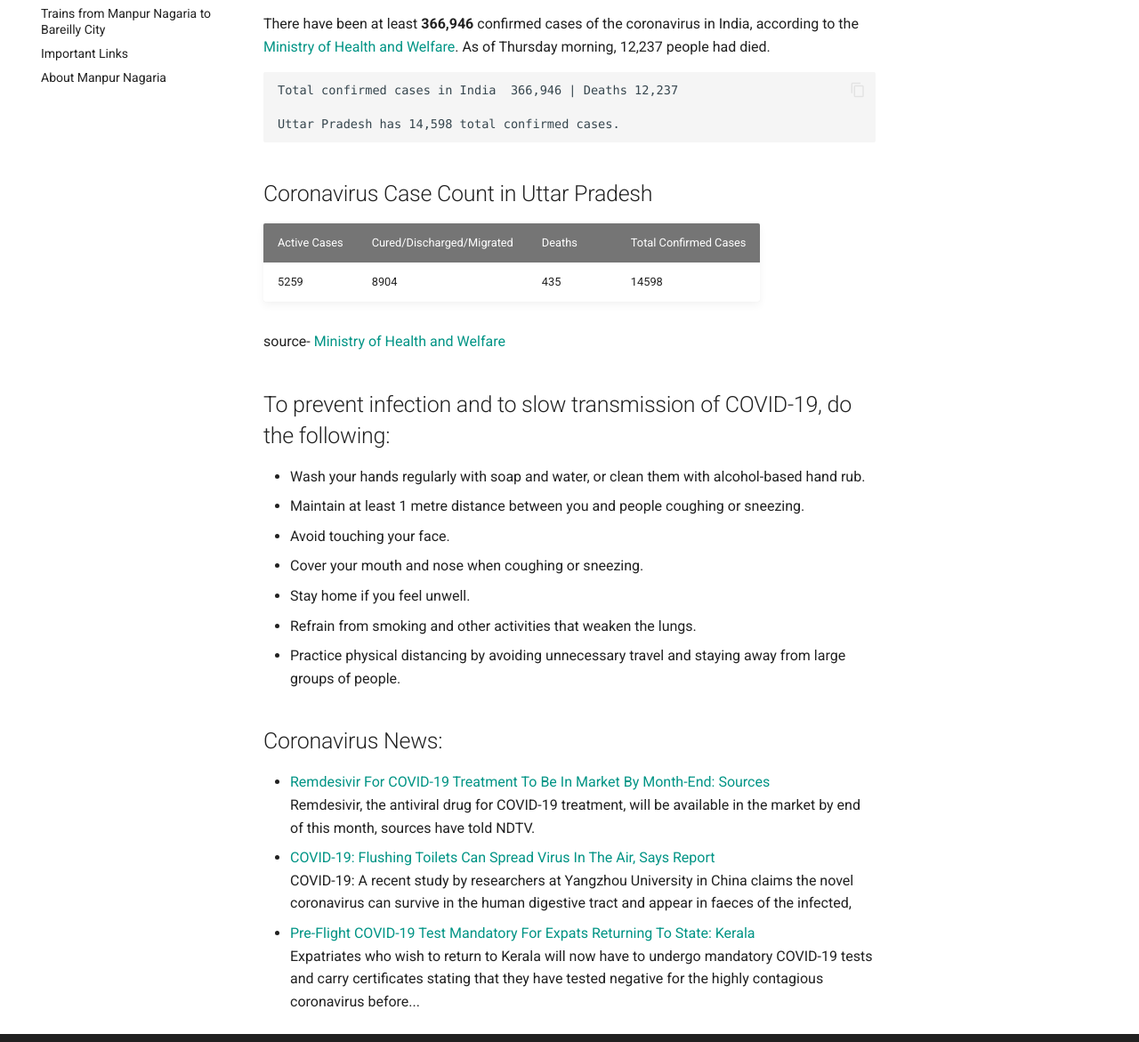
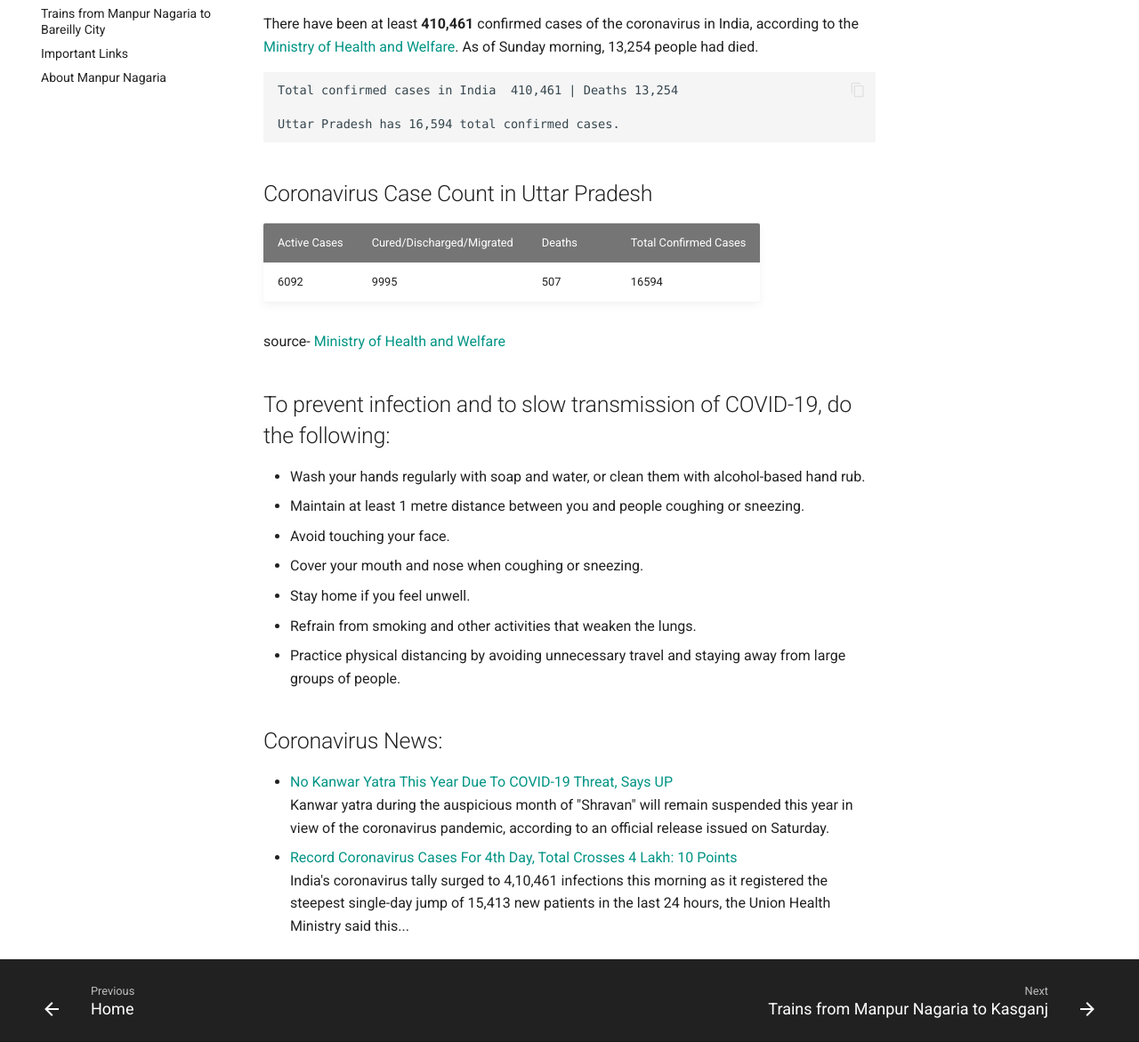
Before and after one commit to manpurnagaria/manpurnagaria.github.io, a plain HTML site: page india-coronavirus-cases/index.html in a window 1280 px wide. Shown: the part 222-1393 px from the top of the page at 89% size. Drawn offline with Linux system fonts and the light colour scheme.

Commit message:
Add files via upload

```diff
--- a/india-coronavirus-cases/index.html
+++ b/india-coronavirus-cases/index.html
@@ -350,12 +350,12 @@
 
 
 
-                <p><small>Thu Jun 18 2020</small></p>
+                <p><small>Sun Jun 21 2020</small></p>
 <h1 id="coronavirus-case-count-in-india">Coronavirus Case Count in India</h1>
-<p>There have been at least <b>366,946</b> confirmed cases of the coronavirus in India, according to the <a href="https://www.mohfw.gov.in/">Ministry of Health and Welfare</a>. As of Thursday morning, 12,237 people had died.</p>
-<pre><code>Total confirmed cases in India  366,946 | Deaths 12,237
+<p>There have been at least <b>410,461</b> confirmed cases of the coronavirus in India, according to the <a href="https://www.mohfw.gov.in/">Ministry of Health and Welfare</a>. As of Sunday morning, 13,254 people had died.</p>
+<pre><code>Total confirmed cases in India  410,461 | Deaths 13,254
 
-Uttar Pradesh has 14,598 total confirmed cases.
+Uttar Pradesh has 16,594 total confirmed cases.
 </code></pre>
 <h2 id="coronavirus-case-count-in-uttar-pradesh">Coronavirus Case Count in Uttar Pradesh</h2>
 <table>
@@ -369,10 +369,10 @@ Uttar Pradesh has 14,598 total confirmed cases.
 </thead>
 <tbody>
 <tr>
-<td>5259</td>
-<td>8904</td>
-<td>435</td>
-<td>14598</td>
+<td>6092</td>
+<td>9995</td>
+<td>507</td>
+<td>16594</td>
 </tr>
 </tbody>
 </table>
@@ -389,9 +389,8 @@ Uttar Pradesh has 14,598 total confirmed cases.
 </ul>
 <h2 id="coronavirus-news">Coronavirus News:</h2>
 <ul>
-<li><a href="https://www.ndtv.com/india-news/coronavirus-india-remdesivir-for-covid-19-treatment-to-be-in-market-by-month-end-sources-2248156" target="_blank">Remdesivir For COVID-19 Treatment To Be In Market By Month-End: Sources</a><br>Remdesivir, the antiviral drug for COVID-19 treatment, will be available in the market by end of this month, sources have told NDTV.</li>
-<li><a href="https://www.ndtv.com/india-news/coronavirus-flushing-toilets-can-spread-virus-in-the-air-says-report-2247905" target="_blank">COVID-19: Flushing Toilets Can Spread Virus In The Air, Says Report</a><br>COVID-19: A recent study by researchers at Yangzhou University in China claims the novel coronavirus can survive in the human digestive tract and appear in faeces of the infected,</li>
-<li><a href="https://www.ndtv.com/india-news/pre-flight-covid-19-test-mandatory-for-returning-expats-to-state-pinarayi-vijayan-2248034" target="_blank">Pre-Flight COVID-19 Test Mandatory For Expats Returning To State: Kerala</a><br>Expatriates who wish to return to Kerala will now have to undergo mandatory COVID-19 tests and carry certificates stating that they have tested negative for the highly contagious coronavirus before...</li>
+<li><a href="https://www.ndtv.com/india-news/coronavirus-kanwar-yatra-suspended-in-view-of-covid-19-2249645" target="_blank">No Kanwar Yatra This Year Due To COVID-19 Threat, Says UP</a><br>Kanwar yatra during the auspicious month of "Shravan" will remain suspended this year in view of the coronavirus pandemic, according to an official release issued on Saturday.</li>
+<li><a href="https://www.ndtv.com/india-news/15-413-coronavirus-cases-in-india-in-24-hours-in-steepest-one-day-jump-over-4-lakh-total-cases-so-far-13-254-deaths-2249676" target="_blank">Record Coronavirus Cases For 4th Day, Total Crosses 4 Lakh: 10 Points</a><br>India's coronavirus tally surged to 4,10,461 infections this morning as it registered the steepest single-day jump of 15,413 new patients in the last 24 hours, the Union Health Ministry said this...</li>
 </ul>
 
 
```
Also changed, not shown: search/search_index.json (+1 -1 lines), sitemap.xml (+6 -6 lines).
